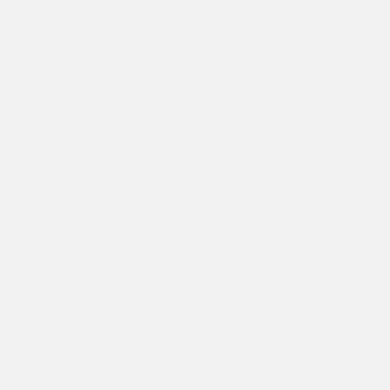
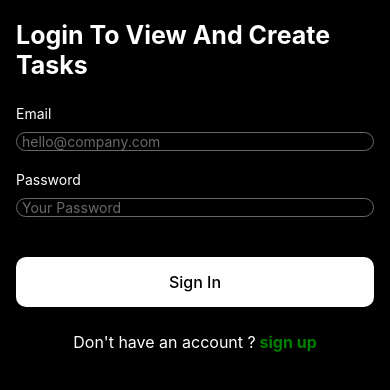
Before and after one commit to preyeopudu/TodoTask, a React Native app: screen /signin in a window 390 px wide. Shown: the top 390 px of the page. Built offline with nearby package versions, Linux system fonts and the light colour scheme.

Commit message:
sign in screen built

```diff
--- a/src/pages/AuthPages/SignInPage.tsx
+++ b/src/pages/AuthPages/SignInPage.tsx
@@ -1,7 +1,42 @@
-import {View} from 'react-native';
+/* eslint-disable react/react-in-jsx-scope */
+import {View, StyleSheet} from 'react-native';
+import FormInput from '../../components/FormInput';
+import FormButton from '../../components/FormButton';
+import Heading from '../../components/Headings';
+import AppView from '../../components/AppView';
+import AuthBottom from '../../components/AuthBottom';
+import {useNavigation, NavigationProp} from '@react-navigation/native';
+const SignInPage = () => {
+  const {navigate} = useNavigation<NavigationProp<Record<string, unknown>>>();
+  return (
+    <AppView>
+      <View style={styles.container}>
+        <Heading title="Login to view and create tasks" />
+        <View style={styles.formContainer}>
+          <FormInput label="Email" placeholder="hello@company.com" />
+          <FormInput
+            label="password"
+            secureTextEntry={true}
+            placeholder="Your Password"
+          />
+        </View>
 
-const SignInPage = () => {
-  return <View></View>;
+        <FormButton label="Sign In" />
+        <AuthBottom
+          onPress={() => navigate('signup')}
+          question="Don't have an account"
+          click="sign up"
+        />
+      </View>
+    </AppView>
+  );
 };
 
 export default SignInPage;
+
+const styles = StyleSheet.create({
+  container: {},
+  formContainer: {
+    marginVertical: 10,
+  },
+});
```
